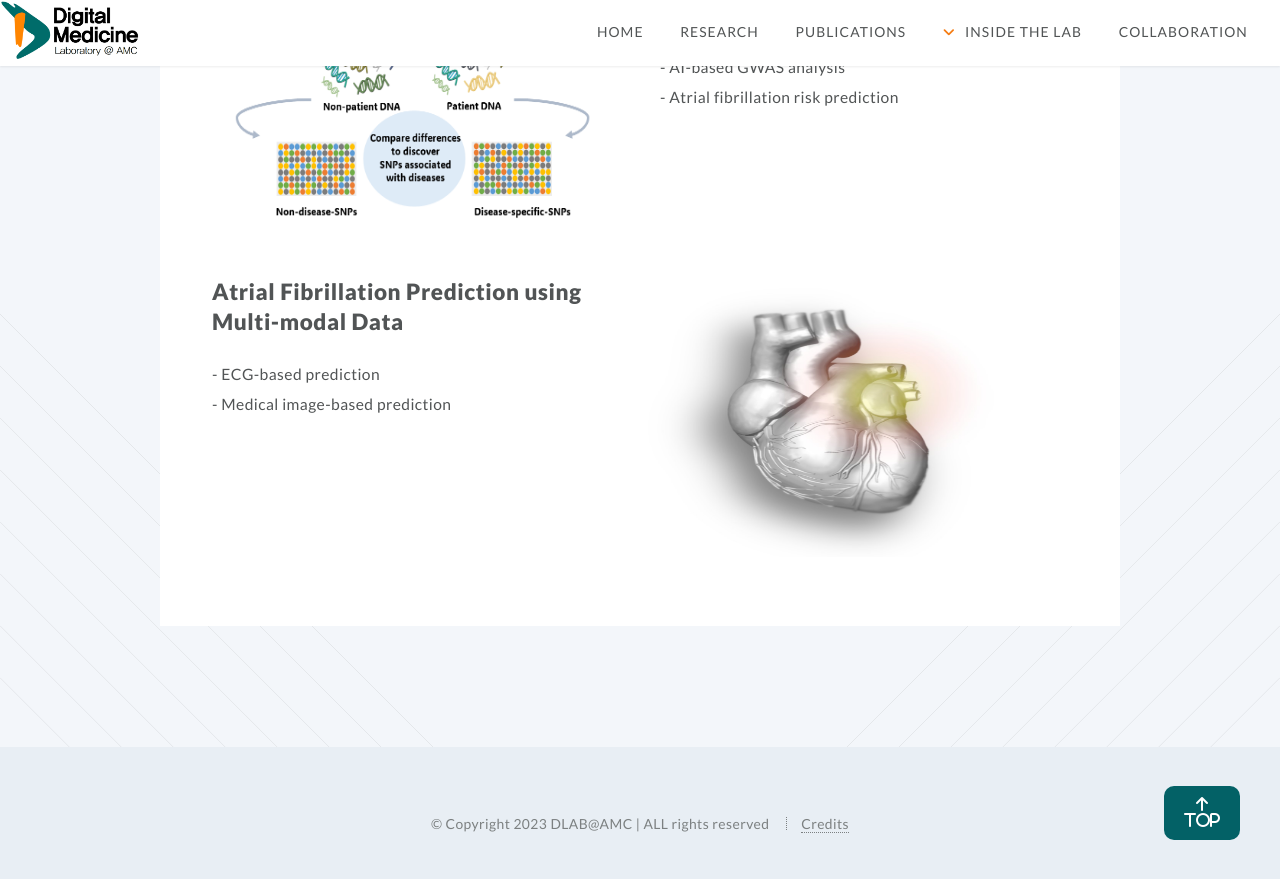
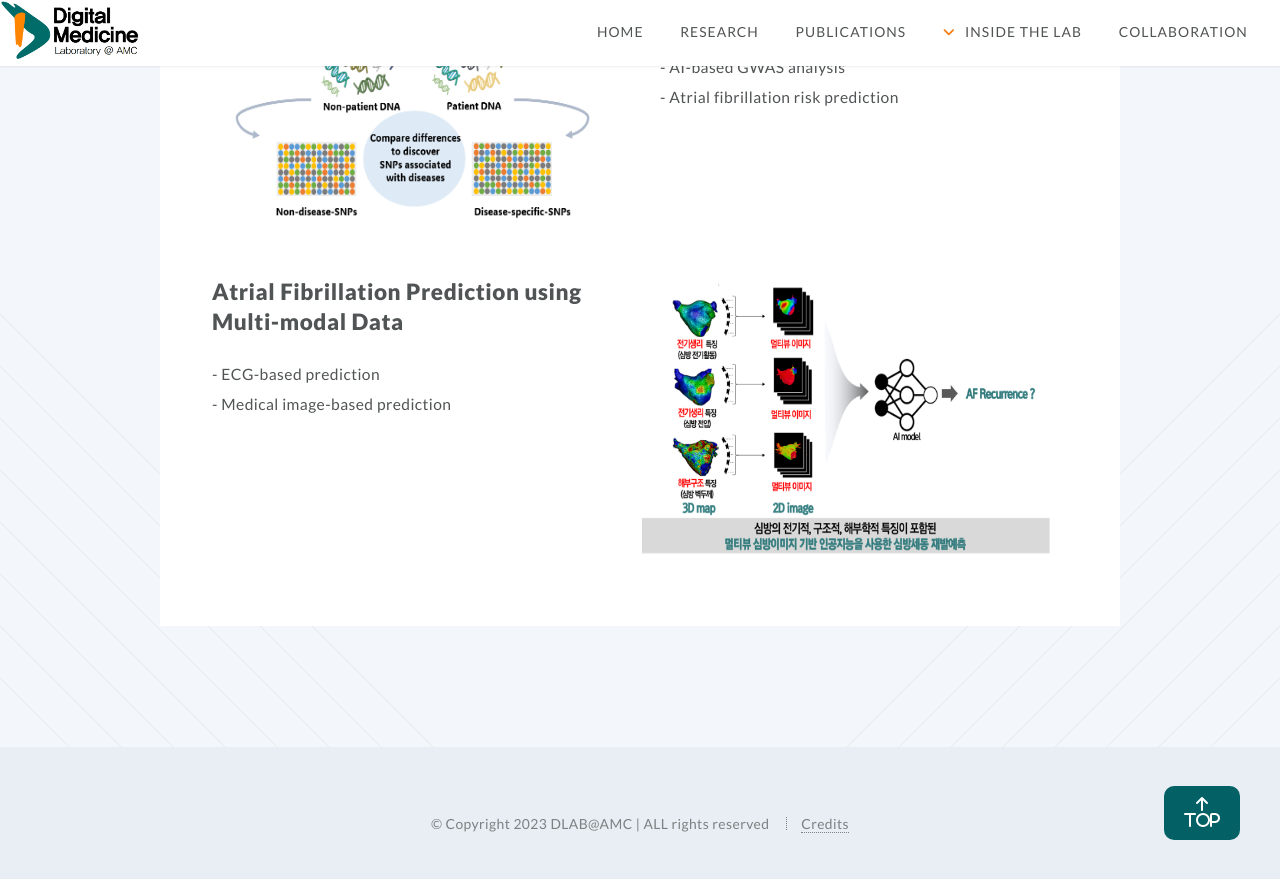
Before and after one commit to ydon1111/ydon1111.github.io, a Jekyll site: the page built from htmls/research/disease_prediction.html, in a window 1280 px wide and 900 px high, scrolled down 1345 px. Shown: the top 879 px of the window. Built offline with Jekyll 4.4.1, drawn with Linux system fonts in a browser that asks for light colours; nearby versions of some CDN libraries.

Commit message:
심방세동 멀티모달 이미지 교체

```diff
--- a/htmls/research/CARDIOVASCULAR HEALTH ASSESSMENT/Atrial Fibrillation Risk prediction.html
+++ b/htmls/research/CARDIOVASCULAR HEALTH ASSESSMENT/Atrial Fibrillation Risk prediction.html
@@ -74,7 +74,7 @@ layout: default
 			<div class="6u">
 				<section>
 					<header>
-						<img src="/images/research/CARDIOVASCULAR HEALTH ASSESSMENT/AF prediction white square.jpg" alt="" height="280px">
+						<img src="/images/research/CARDIOVASCULAR HEALTH ASSESSMENT/1/Recurrence AF prediction based on Heterogeneous data.png" alt="" height="280px">
 						<h3>Recurrence AF prediction based on Heterogeneous data
 
 						</h3>
--- a/htmls/research/disease_prediction.html
+++ b/htmls/research/disease_prediction.html
@@ -146,7 +146,7 @@ layout: default
 
 			<div class="image-container">
 				<a class="image featured"><img
-						src="/images/research/CARDIOVASCULAR HEALTH ASSESSMENT/AF prediction white square.jpg" alt=""
+						src="/images/research/CARDIOVASCULAR HEALTH ASSESSMENT/1/Recurrence AF prediction based on Heterogeneous data.png" alt=""
 						height="280px"></a>
 			</div>
 		</div>
```
Also changed, not shown: images/research/CARDIOVASCULAR HEALTH ASSESSMENT/AF prediction added.jpg (added).
